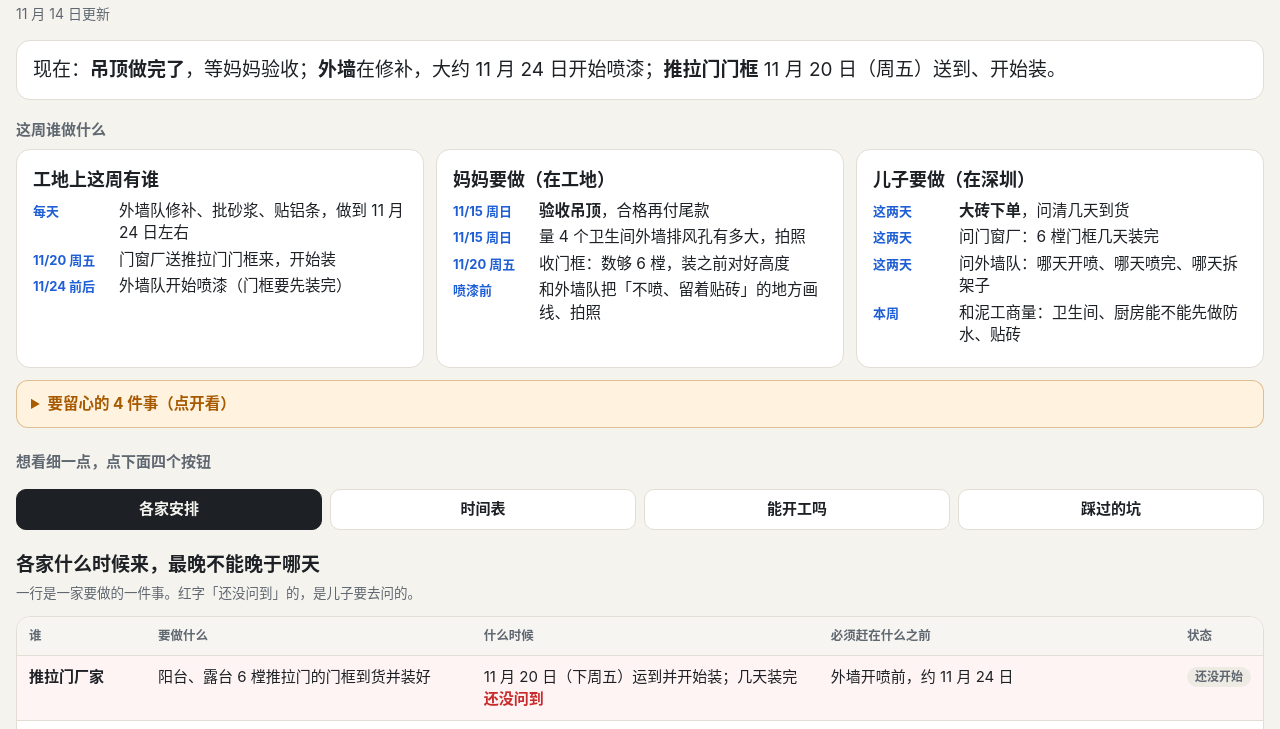
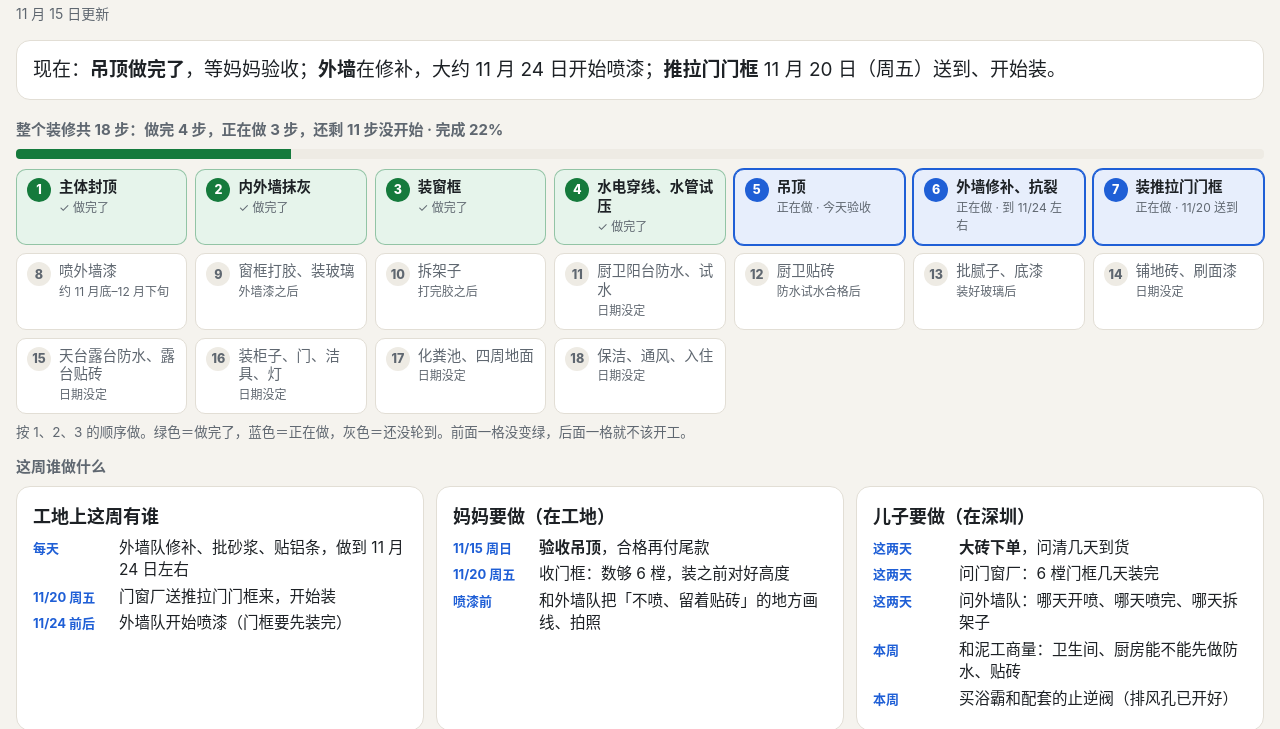
Before and after one commit to gugemailing-hub/house-progress, a plain HTML site: page index.html in a window 1280 px wide. Shown: the part 55-784 px from the top of the page. Drawn offline with Linux system fonts and the light colour scheme.

Commit message:
更新进度 2026-11-15：外墙孔已开好，首屏加总流程纵览

```diff
--- a/index.html
+++ b/index.html
@@ -53,6 +53,15 @@ h2.sec{font-size:15px;color:var(--muted);font-weight:700;margin:0 0 8px}
 .notes summary{cursor:pointer;padding:11px 0;font-weight:700;font-size:15.5px;color:var(--warn)}
 .notes ol{margin:0;padding:0 0 12px 22px}
 .notes li{margin:6px 0;font-size:15px;line-height:1.5}
+.flow{display:grid;grid-template-columns:repeat(auto-fill,minmax(150px,1fr));gap:8px}
+.fl{border:1px solid var(--hair);border-radius:10px;padding:8px 10px;background:var(--card);display:flex;gap:8px;align-items:flex-start;min-height:62px}
+.fl .n{flex:none;width:24px;height:24px;border-radius:50%;display:flex;align-items:center;justify-content:center;font-size:12.5px;font-weight:800;background:var(--chip);color:var(--muted)}
+.fl .t{font-size:14.5px;font-weight:650;line-height:1.3}
+.fl .w{font-size:12px;color:var(--muted);margin-top:2px}
+.fl.done{background:var(--ok-bg);border-color:color-mix(in srgb,var(--ok) 40%,transparent)} .fl.done .n{background:var(--ok);color:#fff}
+.fl.doing{background:var(--doing-bg);border-color:var(--doing);box-shadow:0 0 0 1px var(--doing)} .fl.doing .n{background:var(--doing);color:#fff}
+.fl.todo .t{color:var(--muted);font-weight:500}
+@media (max-width:420px){.flow{grid-template-columns:1fr 1fr}}
 .prog{display:flex;align-items:center;gap:10px;margin:0 0 12px;font-size:13.5px;color:var(--muted)}
 .bar{flex:1;height:8px;border-radius:4px;background:var(--chip);overflow:hidden}
 .bar>i{display:block;height:100%;background:var(--ok)}
@@ -168,6 +177,10 @@ section[hidden]{display:none}
   <p class="sub" id="sub"></p>
 
   <p class="now" id="now"></p>
+  <h2 class="sec" id="flowTitle"></h2>
+  <div class="bar" style="margin:0 0 10px;height:10px;flex:none"><i id="flowBar"></i></div>
+  <div class="flow" id="flow"></div>
+  <p class="hint" style="margin-top:8px">按 1、2、3 的顺序做。绿色＝做完了，蓝色＝正在做，灰色＝还没轮到。前面一格没变绿，后面一格就不该开工。</p>
   <h2 class="sec">这周谁做什么</h2>
   <div class="hero" id="hero"></div>
   <details class="notes" id="notes"></details>
@@ -228,10 +241,30 @@ section[hidden]{display:none}
    steps.pit:    相关的踩坑编号（pits 里的 id）
    ============================================================ */
 const DATA = {
-  updated: "2026-11-14",
+  updated: "2026-11-15",
   now: "现在：<b>吊顶做完了</b>，等妈妈验收；<b>外墙</b>在修补，大约 11 月 24 日开始喷漆；<b>推拉门门框</b> 11 月 20 日（周五）送到、开始装。",
   range: ["2026-11-01", "2027-02-14"],
   cny: "2027-02-06",
+  flow: [
+    { name:"主体封顶",               status:"done", when:"5 月" },
+    { name:"内外墙抹灰",             status:"done", when:"9 月" },
+    { name:"装窗框",                 ids:["win1"], when:"8 月" },
+    { name:"水电穿线、水管试压",     ids:["eq0"], when:"10 月" },
+    { name:"吊顶",                   ids:["dd1","dd2","dd3"], when:"今天验收" },
+    { name:"外墙修补、抗裂",         ids:["wq2","wq3","wq4"], when:"到 11/24 左右" },
+    { name:"装推拉门门框",           ids:["tm1","tm2"], when:"11/20 送到" },
+    { name:"喷外墙漆",               ids:["wq5"], when:"约 11 月底–12 月下旬" },
+    { name:"窗框打胶、装玻璃",       ids:["win2","win3","tm3"], when:"外墙漆之后" },
+    { name:"拆架子",                 ids:["wq6"], when:"打完胶之后" },
+    { name:"厨卫阳台防水、试水",     ids:["fs3"], when:"日期没定" },
+    { name:"厨卫贴砖",               ids:["tile2"], when:"防水试水合格后" },
+    { name:"批腻子、底漆",           ids:["paint1"], when:"装好玻璃后" },
+    { name:"铺地砖、刷面漆",         ids:["tile3","paint2"], when:"日期没定" },
+    { name:"天台露台防水、露台贴砖", ids:["fs5","tile4"], when:"日期没定" },
+    { name:"装柜子、门、洁具、灯",   ids:["eq5","eq7","end1"], when:"日期没定" },
+    { name:"化粪池、四周地面",       ids:["end2"], when:"日期没定" },
+    { name:"保洁、通风、入住",       ids:["end3","end4"], when:"日期没定" }
+  ],
   hero: [
     { who:"工地上这周有谁", items:[
       { d:"每天",        t:"外墙队修补、批砂浆、贴铝条，做到 11 月 24 日左右" },
@@ -239,20 +272,20 @@ const DATA = {
       { d:"11/24 前后",  t:"外墙队开始喷漆（门框要先装完）" } ] },
     { who:"妈妈要做（在工地）", items:[
       { d:"11/15 周日",  t:"<b>验收吊顶</b>，合格再付尾款" },
-      { d:"11/15 周日",  t:"量 4 个卫生间外墙排风孔有多大，拍照" },
       { d:"11/20 周五",  t:"收门框：数够 6 樘，装之前对好高度" },
       { d:"喷漆前",      t:"和外墙队把「不喷、留着贴砖」的地方画线、拍照" } ] },
     { who:"儿子要做（在深圳）", items:[
       { d:"这两天",      t:"<b>大砖下单</b>，问清几天到货" },
       { d:"这两天",      t:"问门窗厂：6 樘门框几天装完" },
       { d:"这两天",      t:"问外墙队：哪天开喷、哪天喷完、哪天拆架子" },
-      { d:"本周",        t:"和泥工商量：卫生间、厨房能不能先做防水、贴砖" } ] }
+      { d:"本周",        t:"和泥工商量：卫生间、厨房能不能先做防水、贴砖" },
+      { d:"本周",        t:"买浴霸和配套的止逆阀（排风孔已开好）" } ] }
   ],
   notesTitle: "要留心的 4 件事（点开看）",
   notes: [
     "<b>春节前可能住不进去。</b>现在约好防水、贴砖都等外墙做完，外墙漆估计喷到 12 月下旬。想快一点：卫生间、厨房在屋里，可以和外墙同时做，要先和泥工商量。",
     "<b>吊顶已经先做了。</b>厨房、卫生间贴墙砖要顶到吊顶下沿；楼上放水试漏那两天，要有人盯着楼下天花板。",
-    "<b>喷漆前要办完三件小事。</b>一楼风管机的外墙孔、卫生间排风孔够不够大、窗边和空调孔的防水谁来做。喷完再动会留下补漆印。",
+    "<b>喷漆前还剩一件小事。</b>窗边和空调孔的防水由谁来做，还没定。（一楼风管机的外墙孔、卫生间排风孔都已经开好了。）",
     "<b>阳台、露台防水坎的顶面不喷漆。</b>留着等防水做完再贴砖；女儿墙照常喷。"
   ],
   coord: [
@@ -264,8 +297,7 @@ const DATA = {
     { who:"泥工（贴砖）", what:"定开工日；确认厨卫防水能不能不等外墙", when:"<span class='tbd'>还没问到</span>", before:"现在的约定：外墙做完、露台支架拆掉之后", blocks:"橱柜量尺、油漆、入住", st:"risk", chase:"儿子和泥工商量" },
     { who:"门窗厂", what:"回来给窗框外侧打胶，再装玻璃和窗扇", when:"外墙漆喷完后，约 12 月底（估）", before:"打胶要在拆架子之前；玻璃要在批腻子之前", blocks:"拆架子、批腻子", st:"todo", chase:"外墙漆快喷完时儿子约门窗厂" },
     { who:"防水队", what:"天台、露台防水，放水试 48 小时", when:"进场日<span class='tbd'>还没问到</span>", before:"他们要求：外墙漆喷完、室内砖贴完、推拉门框装好之后", blocks:"露台贴砖、压顶贴砖、太空能安装", st:"todo", chase:"前面三样有了日期再约" },
-    { who:"妈妈 + 儿子", what:"量 4 个卫生间外墙排风孔直径，定止逆阀，下浴霸单", when:"11 月 15 日量", before:"要扩孔就必须在外墙喷漆前", blocks:"浴霸安装", st:"risk", chase:"妈妈量、拍照；儿子下单" },
-    { who:"空调安装师傅", what:"一楼客厅风管机的外墙孔", when:"孔打了没有<span class='tbd'>还没问到</span>", before:"外墙喷漆前", blocks:"喷外墙漆", st:"risk", chase:"妈妈现场看、拍照" },
+    { who:"儿子", what:"买浴霸和配套的止逆阀（外墙排风孔已开好）", when:"本周", before:"贴卫生间墙砖之前到货", blocks:"浴霸安装", st:"todo", chase:"儿子下单" },
     { who:"太空能安装师傅", what:"天台主机的底座怎么做", when:"<span class='tbd'>还没问到</span>", before:"天台防水之前", blocks:"天台防水", st:"risk", chase:"儿子问安装师傅" },
     { who:"天窗厂家", what:"楼梯顶上的推拉天窗（还没找厂家）", when:"<span class='tbd'>还没问到</span>", before:"天台防水之前", blocks:"天台防水收边", st:"risk", chase:"妈妈带问询单去问" },
     { who:"橱柜厂", what:"上门量尺 → 工厂生产 30～45 天 → 安装", when:"厨房墙砖贴完当周量尺", before:"想春节能做饭，量尺越早越好", blocks:"厨房能用", st:"todo", chase:"贴厨房墙砖前一周约" }
@@ -379,11 +411,10 @@ const DATA = {
     /* ---------- 水电、设备、柜子 ---------- */
     { id:"eq0", g:"eq", status:"done", name:"电线穿完、水管打压通过", meta:"10 月 20 日、21 日", what:"电线已全部穿好；水管打压一个多小时不漏。开关、插座、灯等刷完墙再装。" },
     { id:"eq1", g:"eq", status:"done", name:"一楼客厅风管机室内机", meta:"10 月 19 日装好", what:"室内机已吊装好，室外机等外墙做完再装。" },
-    { id:"eq2", g:"eq", status:"risk", name:"一楼风管机的外墙孔", meta:"孔打了没有待确认 · 必须在喷漆前", s:"2026-11-17", e:"2026-11-24",
+    { id:"eq2", g:"eq", status:"done", name:"一楼风管机的外墙孔", meta:"已打好",
       what:"风管机的铜管和排水管要从吊顶上方穿出外墙。喷完漆再打孔会留下补漆色差，还容易渗水。" },
-    { id:"eq3", g:"eq", status:"risk", name:"量卫生间排风孔直径，定浴霸配件", meta:"11 月 15 日量 · 要扩孔必须在喷漆前", s:"2026-11-15", e:"2026-11-24", pit:[9,4],
-      what:"4 个卫生间用浴霸排风，风管要接到外墙的孔。孔的直径决定买哪种止逆阀；孔太小要扩，就得赶在喷漆前。",
-      mom:["用卷尺量 4 个孔的内径，每个拍一张带卷尺的照片。"] },
+    { id:"eq3", g:"eq", status:"done", name:"卫生间外墙排风孔", meta:"4 个都开好了，够大", pit:[9,4],
+      what:"4 个卫生间用浴霸排风，风管接到外墙的孔。孔已经开好、够大，不用再扩。剩下的是儿子按孔的大小买浴霸和止逆阀。" },
     { id:"eq4", g:"eq", status:"todo", name:"橱柜上门量尺", meta:"厨房墙砖贴完就量", pre:["tile2"], pit:[3],
       what:"橱柜厂上门量尺。工厂做柜子要 30～45 天，越早量越早装。",
       mom:["量尺时把油烟机型号、烟管位置告诉他们，吊柜深度要让得开烟管。"] },
@@ -474,6 +505,16 @@ function header(){
   document.getElementById("now").innerHTML = DATA.now;
   document.getElementById("hero").innerHTML = DATA.hero.map(h =>
     `<div class="card"><div class="who">${h.who}</div><ul>${h.items.map(i => `<li><span class="dt">${i.d}</span><span>${i.t}</span></li>`).join("")}</ul></div>`).join("");
+  const fl = DATA.flow.map(f => {
+    if (f.status) return f.status;
+    const ss = f.ids.map(i => BY[i].status);
+    return ss.every(s => s === "done") ? "done" : (ss.some(s => s === "done" || s === "doing") ? "doing" : "todo");
+  });
+  const nd = fl.filter(s => s === "done").length, ni = fl.filter(s => s === "doing").length, tot = fl.length, pc = Math.round(nd / tot * 100);
+  document.getElementById("flowTitle").innerHTML = `整个装修共 ${tot} 步：做完 ${nd} 步，正在做 ${ni} 步，还剩 ${tot - nd - ni} 步没开始 · 完成 ${pc}%`;
+  document.getElementById("flowBar").style.width = pc + "%";
+  document.getElementById("flow").innerHTML = DATA.flow.map((f, i) =>
+    `<div class="fl ${fl[i]}"><span class="n">${i + 1}</span><div><div class="t">${f.name}</div><div class="w">${fl[i] === "done" ? "✓ 做完了" : fl[i] === "doing" ? "正在做 · " + f.when : f.when}</div></div></div>`).join("");
   document.getElementById("notes").innerHTML = `<summary>${DATA.notesTitle}</summary><ol>${DATA.notes.map(n => `<li>${n}</li>`).join("")}</ol>`;
 }
 
```
